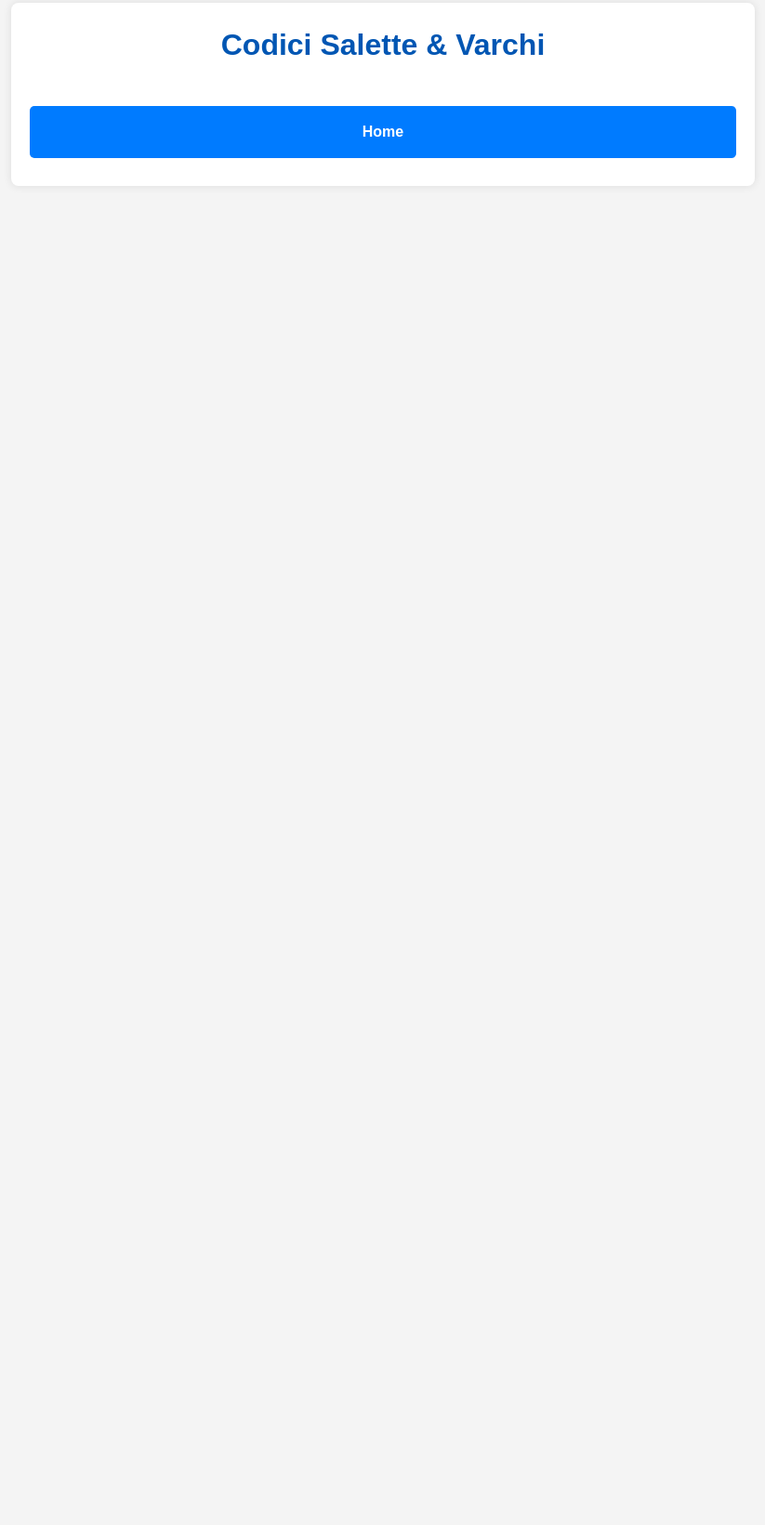
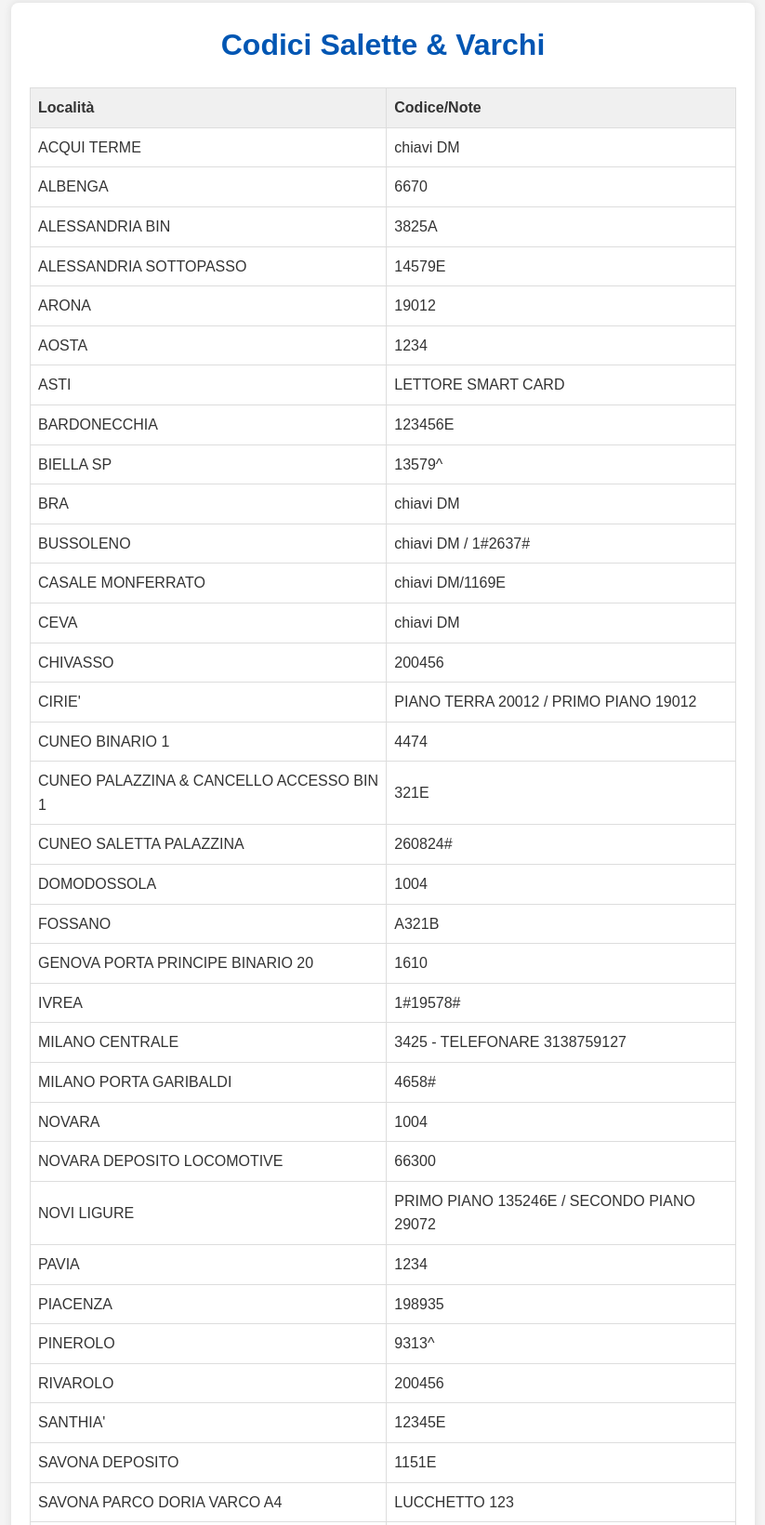
Before and after one commit to Dacata982/solosoluzioni, a plain HTML site: page codicisalette.html in a window 1280 px wide. Shown: the part 17-1657 px from the top of the page at 93% size, without its empty margins (228-1051 px from the left). Before the commit the page ends 800 px from the top, so only its background shows below. Drawn offline with Linux system fonts and the light colour scheme.

Commit message:
Update codicisalette.html

```diff
--- a/codicisalette.html
+++ b/codicisalette.html
@@ -12,11 +12,11 @@
             background-repeat: no-repeat;
         }
 
+         /* Stile per la tabella */
         table {
             width: 100%;
             border-collapse: collapse;
             margin-top: 20px;
-            margin-bottom: 20px; /* Aggiunto margine inferiore alla tabella */
         }
 
         th, td {
@@ -28,22 +28,6 @@
         th {
             background-color: #f0f0f0;
         }
-
-        /* Stile per il pulsante Home */
-        .home-button {
-            display: block;       /* Fa occupare l'intera larghezza */
-            width: 100%;         /* Imposta la larghezza al 100% */
-            padding: 15px;       /* Aggiungi padding */
-            margin-bottom: 10px; /* Aggiungi margine inferiore */
-            text-align: center;  /* Centra il testo */
-            text-decoration: none;
-            background-color: #007bff;
-            color: white;
-            border: none;
-            border-radius: 5px;
-            font-weight: bold;
-        }
-
     </style>
 </head>
 <body>
@@ -51,10 +35,57 @@
         <h1>Codici Salette & Varchi</h1>
 
         <table>
-            <!-- ... contenuto della tabella ... -->
+            <tr>
+                <th>Località</th>
+                <th>Codice/Note</th>
+            </tr>
+            <tr><td>ACQUI TERME</td><td>chiavi DM</td></tr>
+            <tr><td>ALBENGA</td><td>6670</td></tr>
+            <tr><td>ALESSANDRIA BIN</td><td>3825A</td></tr>
+            <tr><td>ALESSANDRIA SOTTOPASSO</td><td>14579E</td></tr>
+            <tr><td>ARONA</td><td>19012</td></tr>
+            <tr><td>AOSTA</td><td>1234</td></tr>
+            <tr><td>ASTI</td><td>LETTORE SMART CARD</td></tr>
+            <tr><td>BARDONECCHIA</td><td>123456E</td></tr>
+            <tr><td>BIELLA SP</td><td>13579^</td></tr>
+            <tr><td>BRA</td><td>chiavi DM</td></tr>
+            <tr><td>BUSSOLENO</td><td>chiavi DM / 1#2637#</td></tr>
+            <tr><td>CASALE MONFERRATO</td><td>chiavi DM/1169E</td></tr>
+            <tr><td>CEVA</td><td>chiavi DM</td></tr>
+            <tr><td>CHIVASSO</td><td>200456</td></tr>
+            <tr><td>CIRIE'</td><td>PIANO TERRA 20012 / PRIMO PIANO 19012</td></tr>
+            <tr><td>CUNEO BINARIO 1</td><td>4474</td></tr>
+            <tr><td>CUNEO PALAZZINA & CANCELLO ACCESSO BIN 1</td><td>321E</td></tr>
+            <tr><td>CUNEO SALETTA PALAZZINA</td><td>260824#</td></tr>
+            <tr><td>DOMODOSSOLA</td><td>1004</td></tr>
+            <tr><td>FOSSANO</td><td>A321B</td></tr>
+            <tr><td>GENOVA PORTA PRINCIPE BINARIO 20</td><td>1610</td></tr>
+            <tr><td>IVREA</td><td>1#19578#</td></tr>
+            <tr><td>MILANO CENTRALE</td><td>3425 - TELEFONARE 3138759127</td></tr>
+            <tr><td>MILANO PORTA GARIBALDI</td><td>4658#</td></tr>
+            <tr><td>NOVARA</td><td>1004</td></tr>
+            <tr><td>NOVARA DEPOSITO LOCOMOTIVE</td><td>66300</td></tr>
+            <tr><td>NOVI LIGURE</td><td>PRIMO PIANO 135246E / SECONDO PIANO 29072</td></tr>
+            <tr><td>PAVIA</td><td>1234</td></tr>
+            <tr><td>PIACENZA</td><td>198935</td></tr>
+            <tr><td>PINEROLO</td><td>9313^</td></tr>
+            <tr><td>RIVAROLO</td><td>200456</td></tr>
+            <tr><td>SANTHIA'</td><td>12345E</td></tr>
+            <tr><td>SAVONA DEPOSITO</td><td>1151E</td></tr>
+            <tr><td>SAVONA PARCO DORIA VARCO A4</td><td>LUCCHETTO 123</td></tr>
+            <tr><td>TORINO CANCELLO VIA NIZZA</td><td>193134</td></tr>
+            <tr><td>TORINO LINGOTTO BINARIO 1</td><td>28530</td></tr>
+            <tr><td>TORINO LINGOTTO CANCELLO LAVAGGIO</td><td>1935</td></tr>
+            <tr><td>TORINO PORTA NUOVA</td><td>7681/CARD</td></tr>
+            <tr><td>TORINO PORTA NUOVA SALETTA AV BINARIO 1</td><td>LETTORE SMART CARD</td></tr>
+            <tr><td>TORINO PORTA NUOVA SALETTA REG. BINARIO 2</td><td>LETTORE SMART CARD</td></tr>
+            <tr><td>TORINO SMISTAMENTO</td><td>APERTA</td></tr>
+            <tr><td>TORINO STURA</td><td>4268B</td></tr>
+            <tr><td>VOGHERA</td><td>2313</td></tr>
         </table>
 
-       <a href="index.html" class="home-button">Home</a> <div>
+         <a href="index.html" class="home-button">Home</a>
+
     </div>
 </body>
 </html>
```
